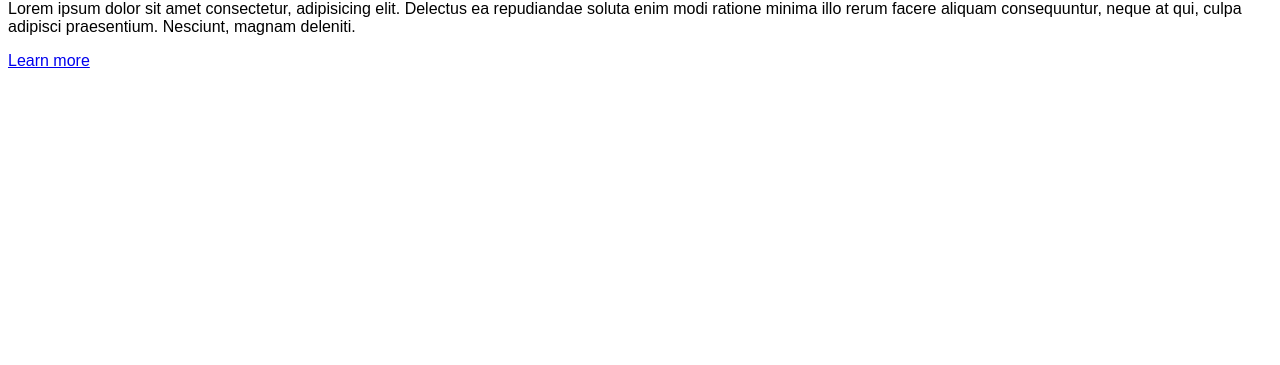
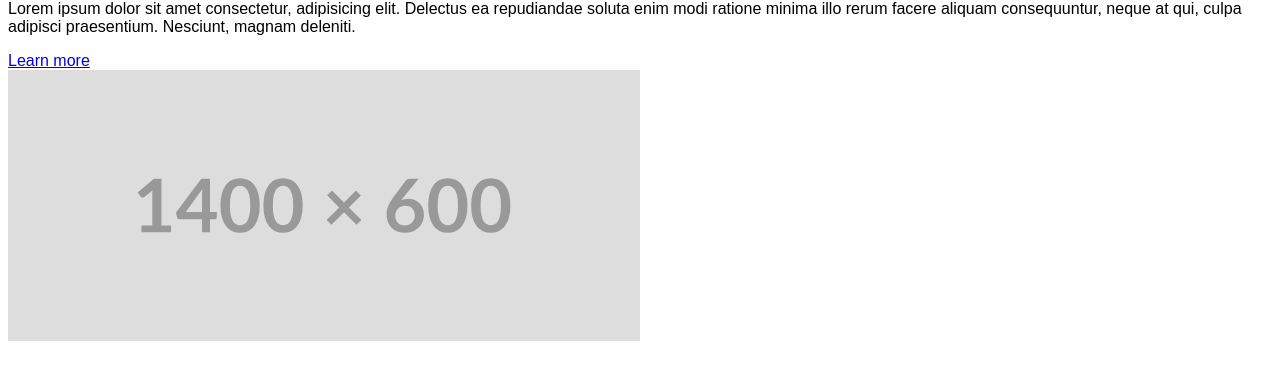
Before and after one commit to khorramk/vue-test-task-1, a Nuxt app: page / in a window 1280 px wide. Shown: the part 580-945 px from the top of the page. Before the commit the page ends 800 px from the top, so only its background shows below. Built offline with nearby package versions, Linux system fonts and the light colour scheme.

Commit message:
CTA Learn more: added dummy img

```diff
--- a/app.vue
+++ b/app.vue
@@ -2,6 +2,7 @@
   <main>
     <app-header></app-header>
     <app-cta></app-cta>
+    <app-learn-more-cta-section></app-learn-more-cta-section>
   </main>
 </template>
 <style lang="scss">
--- a/components/AppLearnMoreCtaSection.vue
+++ b/components/AppLearnMoreCtaSection.vue
@@ -3,7 +3,9 @@
         <div class="cta-content">
             <div class="cta-image">
                 <!-- Replace 'your-image.jpg' with your actual image URL -->
-                <img src="" alt="CTA Image">
+                <picture>
+                    <img src="/img/ctaLearnMore.svg" style="width: 50%;" alt="">
+                </picture>
             </div>
             <div class="cta-text">
                 <h2></h2>
```
Also changed, not shown: public/img/ctaLearnMore.svg (added).
